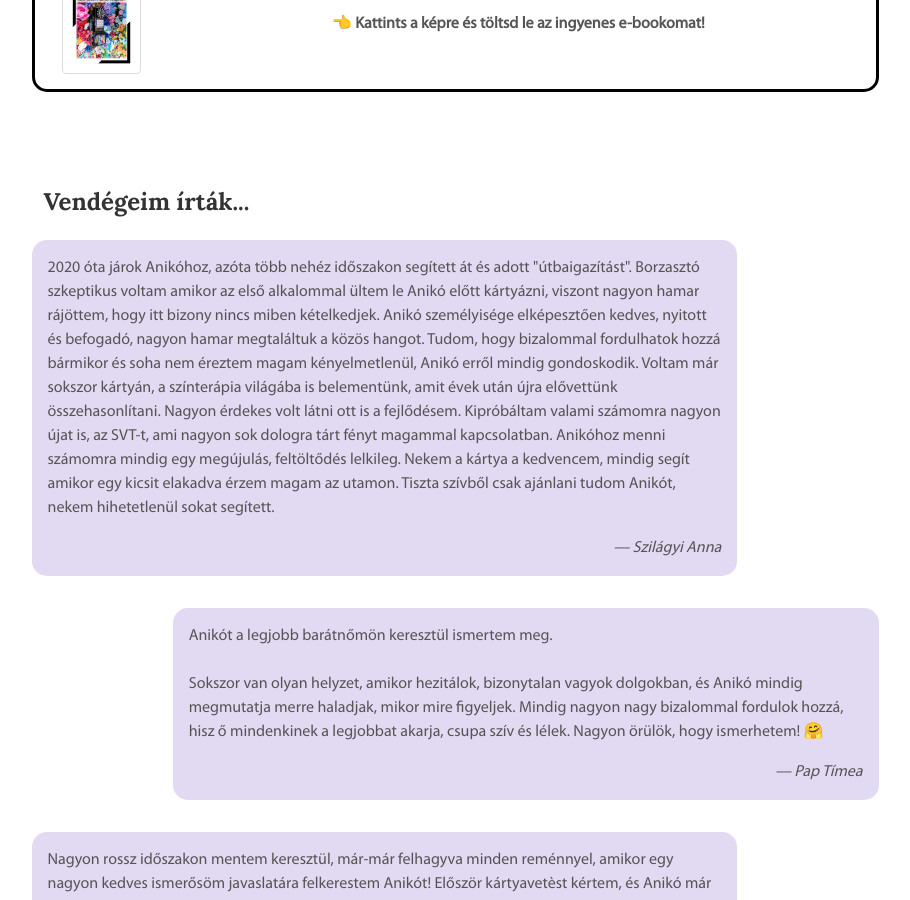
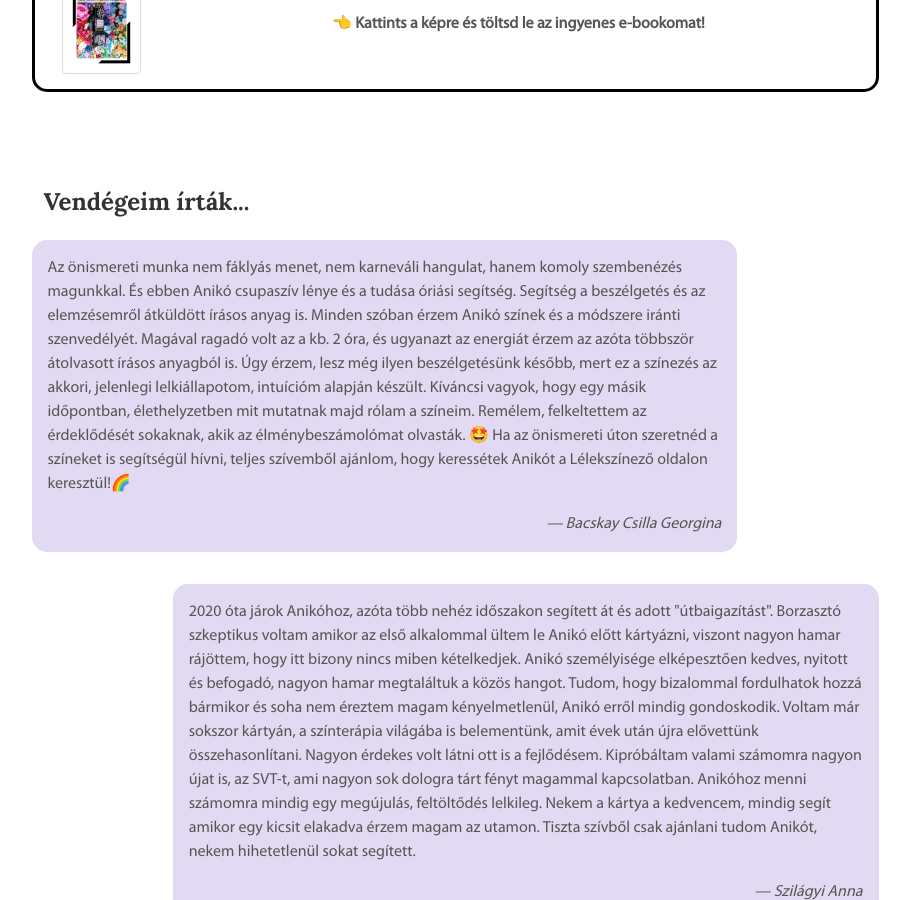
Before and after one commit to bolyosaniko/bolyosaniko.github.io, a Jekyll site: the page built from index_hu.markdown, in a window 1280 px wide and 900 px high, scrolled down 1624 px. Shown: the whole window, without its empty margins (185-1095 px from the left). Built offline with Jekyll 4.4.1, drawn with Linux system fonts in a browser that asks for light colours.

Commit message:
add hun feedback

```diff
--- a/index_hu.markdown
+++ b/index_hu.markdown
@@ -5,6 +5,9 @@ permalink: /
 lang: hu
 ref: home
 feedback:
+- content: |
+    Az önismereti munka nem fáklyás menet, nem karneváli hangulat, hanem komoly szembenézés magunkkal. És ebben Anikó csupaszív lénye és a tudása óriási segítség. Segítség a beszélgetés és az elemzésemről átküldött írásos anyag is. Minden szóban érzem Anikó színek és a módszere iránti szenvedélyét. Magával ragadó volt az a kb. 2 óra, és ugyanazt az energiát érzem az azóta többször átolvasott írásos anyagból is. Úgy érzem, lesz még ilyen beszélgetésünk később, mert ez a színezés az akkori, jelenlegi lelkiállapotom, intuícióm alapján készült. Kíváncsi vagyok, hogy egy másik időpontban, élethelyzetben mit mutatnak majd rólam a színeim. Remélem, felkeltettem az érdeklődését sokaknak, akik az élménybeszámolómat olvasták. 🤩 Ha az önismereti úton szeretnéd a színeket is segítségül hívni, teljes szívemből ajánlom, hogy keressétek Anikót a Lélekszínező oldalon keresztül!🌈
+  author: Bacskay Csilla Georgina
 - content: |
     2020 óta járok Anikóhoz, azóta több nehéz időszakon segített át és adott "útbaigazítást". Borzasztó szkeptikus voltam amikor az első alkalommal ültem le Anikó előtt kártyázni, viszont nagyon hamar rájöttem, hogy itt bizony nincs miben kételkedjek. Anikó személyisége elképesztően kedves, nyitott és befogadó, nagyon hamar megtaláltuk a közös hangot. Tudom, hogy bizalommal fordulhatok hozzá bármikor és soha nem éreztem magam kényelmetlenül, Anikó erről mindig gondoskodik. Voltam már sokszor kártyán, a színterápia világába is belementünk, amit évek után újra elővettünk összehasonlítani. Nagyon érdekes volt látni ott is a fejlődésem. Kipróbáltam valami számomra nagyon újat is, az SVT-t, ami nagyon sok dologra tárt fényt magammal kapcsolatban. Anikóhoz menni számomra mindig egy megújulás, feltöltődés lelkileg. Nekem a kártya a kedvencem, mindig segít amikor egy kicsit elakadva érzem magam az utamon. Tiszta szívből csak ajánlani tudom Anikót, nekem hihetetlenül sokat segített.
   author: Szilágyi Anna
```
